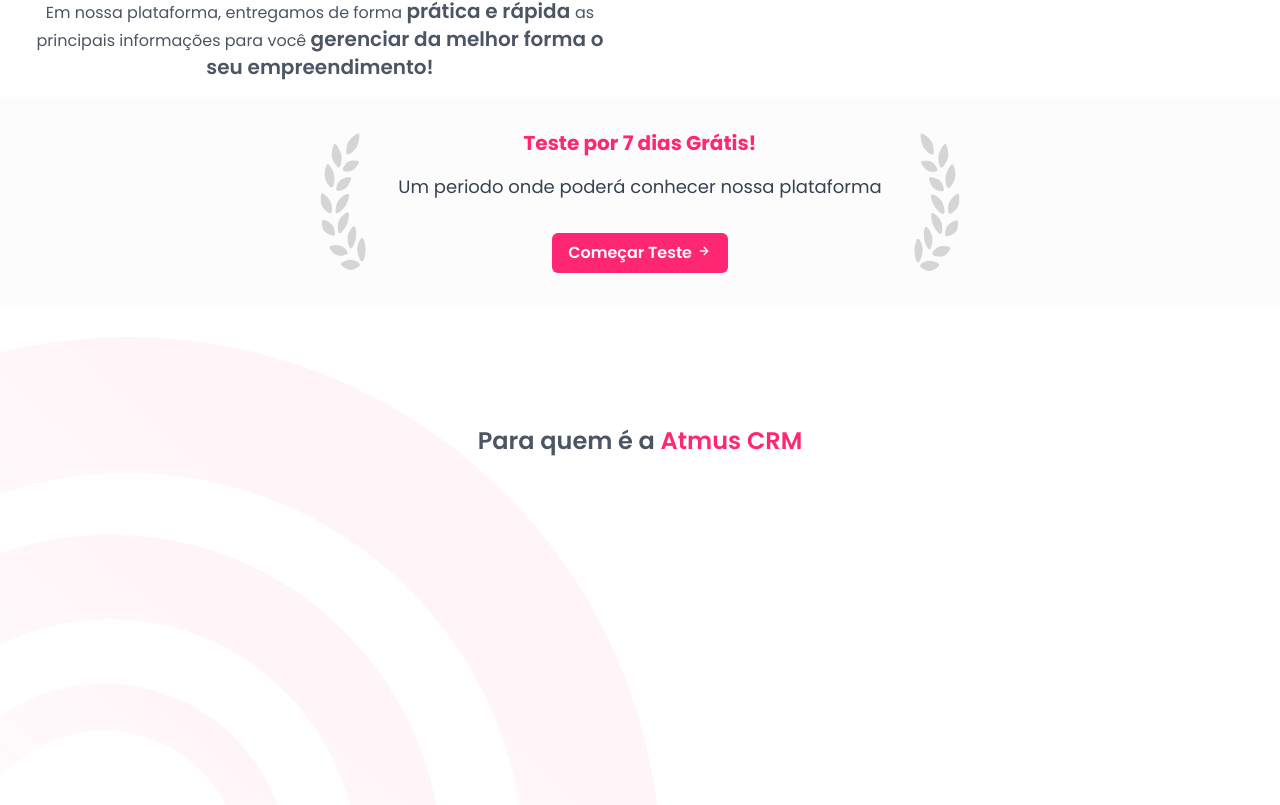
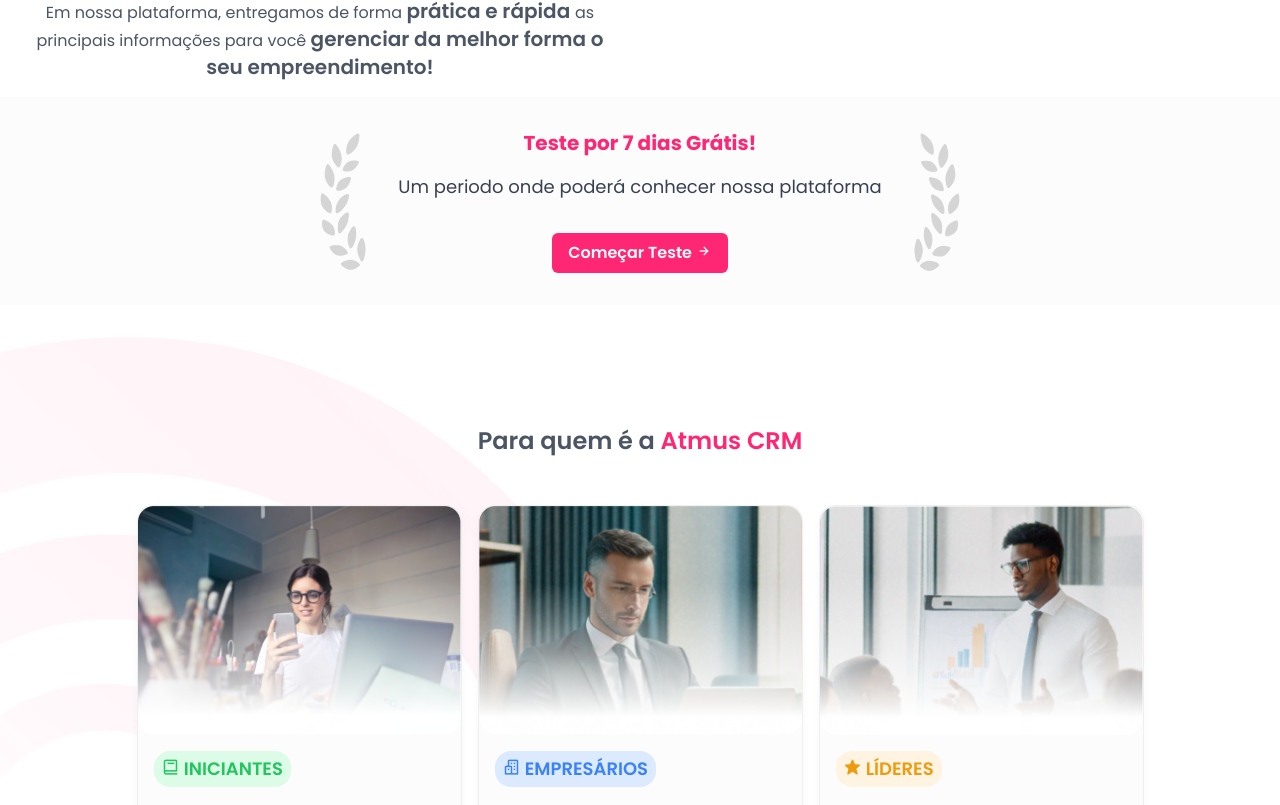
Before and after one commit to AninhaPardini/AtmusCRM, an Angular app: page / in a window 1280 px wide. Shown: the part 2711-3516 px from the top of the page. Built offline with nearby package versions, Linux system fonts and the light colour scheme.

Commit message:
fix: ajustado animações

```diff
--- a/src/app/page/home/home.component.css
+++ b/src/app/page/home/home.component.css
@@ -280,14 +280,16 @@
   @apply tw-relative;
   @apply tw-z-10;
 
-  @apply tw-flex;
+
   @apply tw-flex-col;
   @apply tw-items-center;
   @apply tw-justify-center;
 
+  /* desktop */
+
+  /* all */
+  @apply tw-flex;
   @apply tw-gap-8;
-
-  /* desktop */
 }
 
 .personalities h2 {
@@ -303,6 +305,18 @@
 .personalities span {
   /* responsive */
   @apply tw-text-pink-500;
+}
+
+.personalities .boxes {
+  /* responsive */
+  @apply tw-flex-col;
+
+  /* desktop */
+  @apply lg:tw-flex-row;
+
+  /* all */
+  @apply tw-flex;
+  @apply tw-gap-4;
 }
 
 .personalities .box {
@@ -335,6 +349,13 @@
   animation: fadeIn 0.6s ease-out;
   animation-fill-mode: forwards;
   animation-play-state: paused;
+
+  /* responsive */
+  @media screen and (min-width: 768px) {
+    animation: fadeIn 0.6s ease-out;
+    animation-fill-mode: forwards;
+    animation-play-state: paused;
+  }
 }
 
 .personalities .box.two {
@@ -342,6 +363,12 @@
   animation: fadeIn 0.6s ease-out;
   animation-fill-mode: forwards;
   animation-play-state: paused;
+
+  @media screen and (min-width: 768px) {
+    animation: fadeIn 1s ease-out;
+    animation-fill-mode: forwards;
+    animation-play-state: paused;
+  }
 }
 
 .personalities .box.three {
@@ -349,6 +376,12 @@
   animation: fadeIn 0.6s ease-out;
   animation-fill-mode: forwards;
   animation-play-state: paused;
+
+  @media screen and (min-width: 768px) {
+    animation: fadeIn 1.2s ease-out;
+    animation-fill-mode: forwards;
+    animation-play-state: paused;
+  }
 }
 
 .personalities .box .box-text-area {
@@ -359,7 +392,7 @@
   @apply tw-flex-col;
   @apply tw-gap-4;
 
-  @apply tw-text-xl;
+  @apply tw-text-base;
   /* desktop */
 }
 
--- a/src/app/page/home/home.component.html
+++ b/src/app/page/home/home.component.html
@@ -6,7 +6,7 @@
     <p>Otimizando e elevando o nível da sua empresa!</p>
   </div>
   <div class="image-and-icons">
-    <img src="/main-example.png" alt="Imagem ilustrativa do sistema" class="main-example js-play-on-screen"/>
+    <img src="/main-example.png" alt="Imagem ilustrativa do sistema" class="main-example js-play-on-screen" />
     <img src="/logos/whats-logo.svg" alt="Icone do WhatsApp" class="whats js-play-on-screen">
     <img src="/logos/google-logo.svg" alt="Icone do Google" class="google js-play-on-screen">
     <img src="/logos/insta-logo.svg" alt="Icone do Insta" class="insta js-play-on-screen">
@@ -19,9 +19,14 @@
   <div class="carousel">
     <div class="carousel-track">
       <div class="carousel-item"><img src="/partners/apibrasil.svg" alt="Logo API Brasil"></div>
-      <div class="carousel-item"><img src="https://uds.com.br/blog/wp-content/uploads/2024/08/image-27.png" alt="Logo 2"></div>
-      <div class="carousel-item"><img src="https://cdn-01.threeventures.com/website/prodb/site-content/uploads/openAI-logo-3v.png?v=1714640681" alt="Logo 3"></div>
-      <div class="carousel-item"><img src="https://logodownload.org/wp-content/uploads/2023/01/governo-federal-2023-logo-lula-2.png" alt="Logo 4"></div>
+      <div class="carousel-item"><img src="https://uds.com.br/blog/wp-content/uploads/2024/08/image-27.png"
+          alt="Logo 2"></div>
+      <div class="carousel-item"><img
+          src="https://cdn-01.threeventures.com/website/prodb/site-content/uploads/openAI-logo-3v.png?v=1714640681"
+          alt="Logo 3"></div>
+      <div class="carousel-item"><img
+          src="https://logodownload.org/wp-content/uploads/2023/01/governo-federal-2023-logo-lula-2.png" alt="Logo 4">
+      </div>
     </div>
   </div>
 </section>
@@ -61,7 +66,7 @@
       <div>
         <span>RAPIDEZ </span>
         <span>+</span>
-          <span> INTELIGENCIA <br/>
+        <span> INTELIGENCIA <br />
         </span>
         <span>=</span>
         <span>ATMUS CRM</span>
@@ -70,13 +75,13 @@
   </div>
 </section>
 <section class="other-features js-play-on-screen">
-  <div  class="text-area">
+  <div class="text-area">
     <h2>Controle suas vendas</h2>
     Tenha uma visualização de
     <span>
       tudo que é importante para você
     </span>
-      em um só lugar!<br/><br/>
+    em um só lugar!<br /><br />
     Em nossa plataforma, entregamos de forma
     <span>
       prática e rápida
@@ -90,10 +95,11 @@
 </section>
 <div class="section-circle">
   <atm-sevendaystest></atm-sevendaystest>
-  <img  class="circle" src="/circle-assets.svg" alt="">
+  <img class="circle" src="/circle-assets.svg" alt="">
   <section class="personalities">
     <h2>Para quem é a <span>Atmus CRM</span></h2>
-    <div class="box one">
+    <div class="boxes">
+      <div class="box one js-play-on-screen">
         <img src="/personalities/model-one.png" alt="">
         <div class="box-text-area">
           <div class="category one">
@@ -103,7 +109,7 @@
           Para você que quer dar seus primeiros passos e começar a faturar através do meio digital
         </div>
       </div>
-    <div class="box two">
+      <div class="box two js-play-on-screen">
         <img src="/personalities/model-two.png" alt="">
         <div class="box-text-area">
           <div class="category two">
@@ -113,7 +119,7 @@
           Para empreendimentos que já faturam e estão em busca de mais performance
         </div>
       </div>
-    <div class="box three">
+      <div class="box three js-play-on-screen">
         <img src="/personalities/model-three.png" alt="">
         <div class="box-text-area">
           <div class="category three">
@@ -123,5 +129,6 @@
           Para gerentes e gestores em seus segmentos e grandes autoridades do mercado
         </div>
       </div>
+    </div>
   </section>
 </div>
```
Lines whose indentation alone changed are shown as unchanged.
